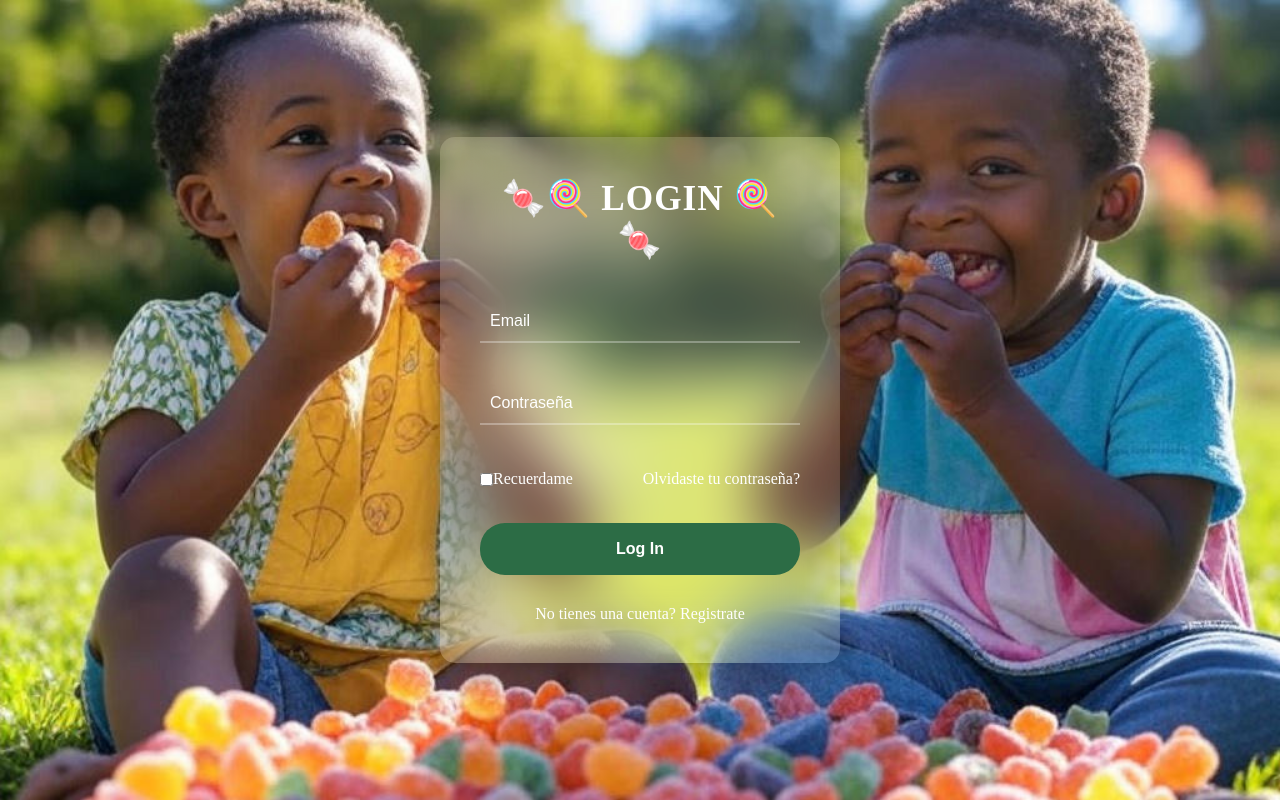
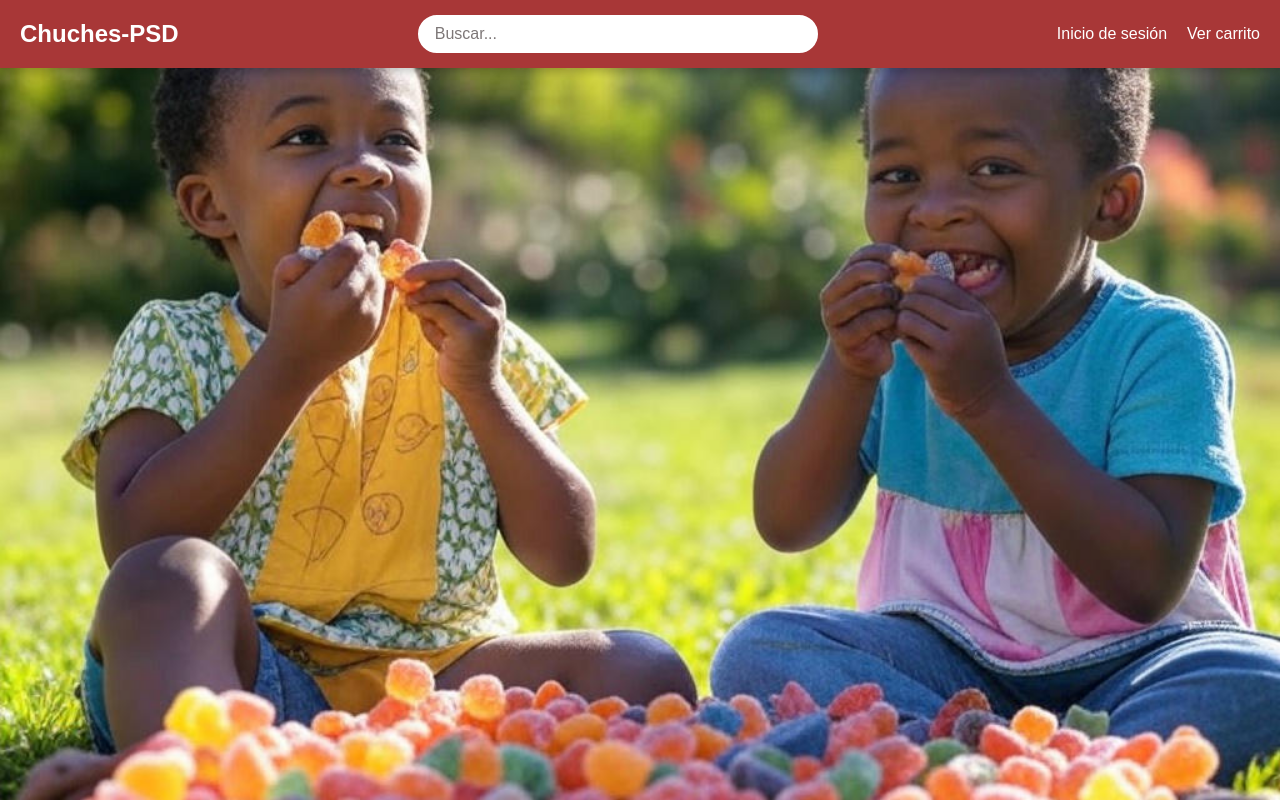
Before and after one commit to icabrera6/Chuches-PSD, a Flask app: page /login in a window 1280 px wide. Run offline with Flask 3, Linux system fonts and the light colour scheme.

Commit message:
Cambio en la página principal

```diff
--- a/static/css/styles.css
+++ b/static/css/styles.css
@@ -1,3 +1,6 @@
+/* LOGIN Y REGISTRO */
+
+
 * {
     margin: 0;
     padding: 0;
@@ -58,7 +61,7 @@ h2 {
 }
 
 button {
-    background-color: #2c6c45;
+    background-color: #A83737;
     color: #ffffff;
     font-weight: 600;
     border: none;
@@ -186,7 +189,7 @@ button:hover {
 }
 
 #remember {
-    accent-color: #7d7777;
+    accent-color: #A83737;
 }
 
 .forget label {
@@ -287,7 +290,7 @@ h2 {
 }
 
 button {
-    background-color: #2c6c45;
+    background-color: #A83737;
     color: #ffffff;
     font-weight: 600;
     border: none;
@@ -362,7 +365,7 @@ button:hover {
 }
 
 #remember {
-    accent-color: #2c6c45;
+    accent-color: #A83737;
 }
 
 .forget label {
@@ -378,3 +381,89 @@ button:hover {
     color: #ffffff;
     text-decoration: none;
 }
+
+
+/* MAIN */
+
+/* NAVBAR */
+
+.navbar {
+    position: fixed; /* Fija la navbar en la parte superior */
+    top: 0; /* Asegura que esté en la parte superior */
+    left: 0; /* Asegura que comience desde el borde izquierdo */
+    width: 100%; /* Cubre toda la longitud de la pantalla */
+    background-color: #A83737;
+    padding: 15px 20px;
+    display: flex;
+    justify-content: space-between;
+    align-items: center;
+    color: #ffffff;
+    font-family: Arial, sans-serif;
+    box-shadow: 0 4px 8px rgba(0, 0, 0, 0.2);
+    z-index: 1000; /* Asegura que esté por encima de otros elementos */
+}
+
+.navbar-container {
+    display: flex;
+    justify-content: space-between;
+    align-items: center;
+    width: 100%;
+}
+
+.navbar-logo {
+    font-size: 1.5rem;
+    font-weight: bold;
+    color: #ffffff;
+    text-decoration: none;
+}
+
+.navbar-menu {
+    list-style: none;
+    display: flex;
+    gap: 20px;
+    margin: 0;
+    padding: 0;
+}
+
+.navbar-menu li {
+    position: relative;
+}
+
+.navbar-menu a {
+    color: #ffffff;
+    text-decoration: none;
+    font-size: 1rem;
+    transition: color 0.3s ease;
+}
+
+.navbar-menu a:hover {
+    color: #d4d4d4;
+}
+
+.navbar-search {
+    flex-grow: 1;
+    display: flex;
+    justify-content: center;
+    margin: 0 20px;
+}
+
+.navbar-search input[type="text"] {
+    width: 100%;
+    max-width: 400px;
+    padding: 8px 15px;
+    border: 2px solid #ffffff;
+    border-radius: 20px;
+    outline: none;
+    font-size: 1rem;
+    color: #A83737;
+    background-color: #ffffff;
+    transition: border-color 0.3s ease;
+}
+
+.navbar-search input[type="text"]::placeholder {
+    color: #7d7777;
+}
+
+.navbar-search input[type="text"]:focus {
+    border-color: #1f4d32;
+}
--- a/templates/login.html
+++ b/templates/login.html
@@ -1,34 +1,23 @@
 <!DOCTYPE html>
-<html lang="es">
+<html lang="en">
 <head>
     <meta charset="UTF-8">
     <meta name="viewport" content="width=device-width, initial-scale=1.0">
-    <title>Chuches PSD | Login</title>
-    <link rel="stylesheet" href="{{ url_for('static', filename='css/styles.css') }}">
+    <title>Document</title>
+    <link rel="stylesheet" href="../static/css/styles.css">
 </head>
 <body>
-    <div class="wrapper">
-        <form action="{{ url_for('login') }}" method="POST">
-            <h2>🍬🍭 LOGIN 🍭🍬</h2>
-            <div class="input-field">
-                <input type="email" name="email" placeholder="Email" required>
+    <nav class="navbar">
+        <div class="navbar-container">
+            <a href="#" class="navbar-logo">Chuches-PSD</a>
+            <div class="navbar-search">
+                <input type="text" placeholder="Buscar...">
             </div>
-            <div class="input-field">
-                <input type="password" name="password" placeholder="Contraseña" required>
-            </div>
-            <div class="forget">
-                <label for="remember">
-                    <input type="checkbox" id="remember">
-                    <span class="text">Recuerdame</span>
-                </label>
-                <a href="#">Olvidaste tu contraseña?</a>
-            </div>
-            <button type="submit">Log In</button>
-            <div class="register">
-                <span class="text">No tienes una cuenta?</span>
-                <a href="{{ url_for('register') }}">Registrate</a>
-            </div>
-        </form>
-    </div>
+            <ul class="navbar-menu">
+                <li><a href="#">Inicio de sesión</a></li>
+                <li><a href="#">Ver carrito</a></li>
+            </ul>
+        </div>
+    </nav>
 </body>
 </html>
```
